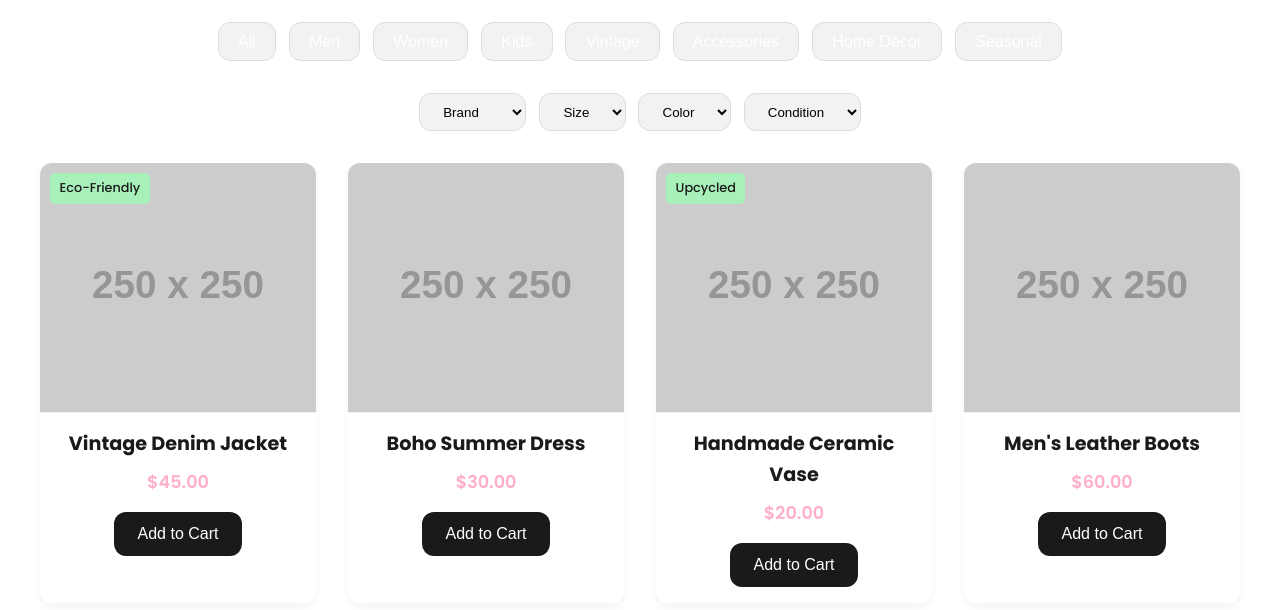
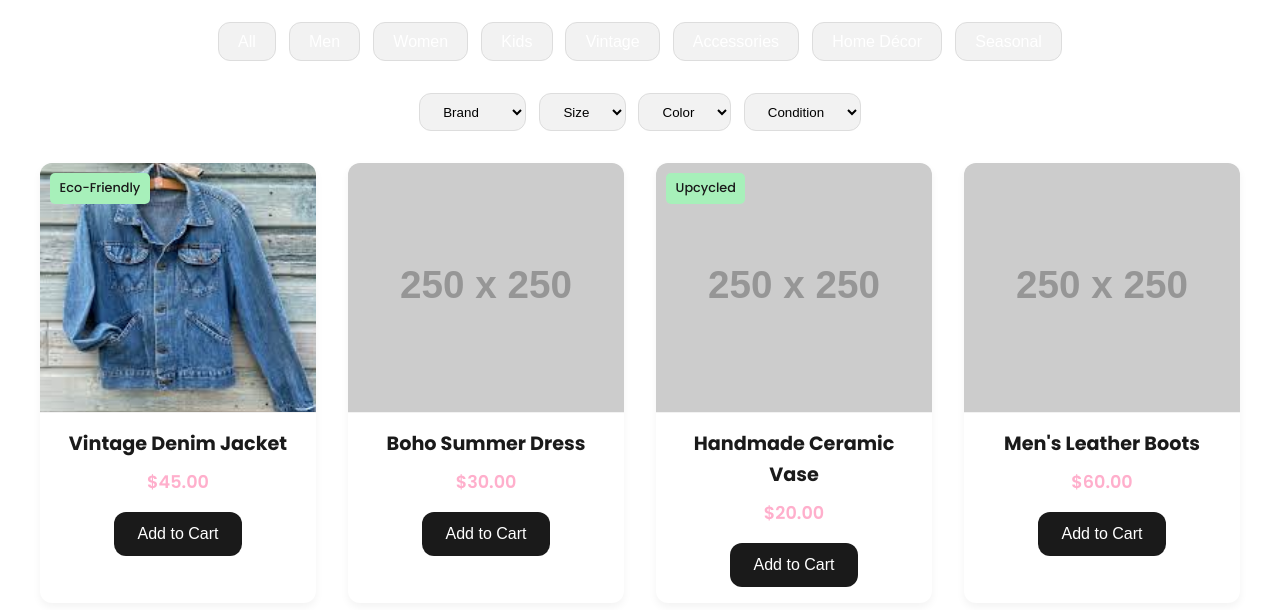
Before and after one commit to kalpashree17/swap-style, a plain HTML site: page index.html in a window 1280 px wide. Shown: the part 720-1330 px from the top of the page. Drawn offline with Linux system fonts and the light colour scheme; placeholder pictures from the web are drawn by us.

Commit message:
picture added

```diff
--- a/index.html
+++ b/index.html
@@ -640,7 +640,7 @@
                 <!-- Dummy Product Cards -->
                 <div class="product-card">
                     <span class="green-badge">Eco-Friendly</span>
-                    <img src="https://via.placeholder.com/250x250?text=Product+1" alt="Product 1">
+                    <img src="vintageDenimJacket.jpeg" alt="Product 1">
                     <div class="product-info">
                         <h3>Vintage Denim Jacket</h3>
                         <p>$45.00</p>
```
Also changed, not shown: vintageDenimJacket.jpeg (added).
